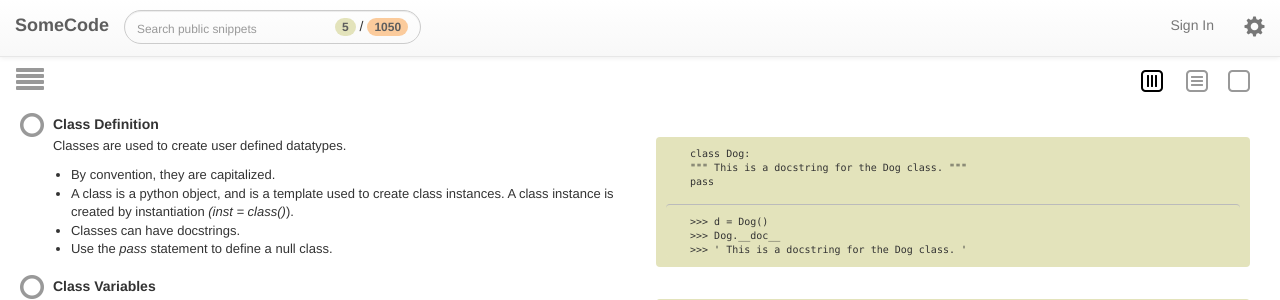
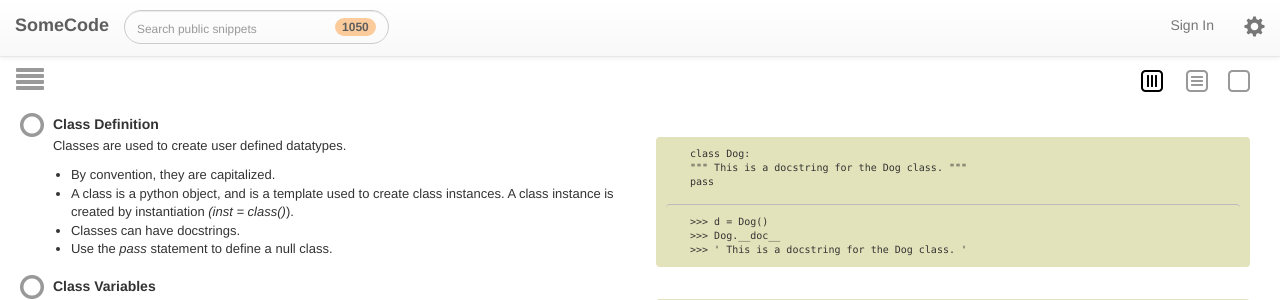
Before and after one commit to JohnNmiMa/MVP, a Flask app: page / in a window 1280 px wide. Shown: the top 300 px of the page. Run offline with Flask 2, Linux system fonts and the light colour scheme; style sheets or scripts are compiled from the project's sources; some libraries are stand-ins or nearby versions.

Commit message:
Search only public snippets when logged out

```diff
--- a/app/templates/header.html
+++ b/app/templates/header.html
@@ -18,8 +18,12 @@
                 {% endif %}
                 <input type="text" id="snippetSearchField" class="form-control reset" placeholder='{{ph}}'>
                 <div id="snippetSearchSelectorDiv">
-                    <span id="personalSnippetCounter" class="badge left">5</span> /
-                    <span id="publicSnippetCounter" class="badge right">1050</span>
+                    {% if name %}
+                        <span id="personalSnippetCounter" class="badge left">5</span> /
+                        <span id="publicSnippetCounter" class="badge right">1050</span>
+                    {% else %}
+                        <span id="publicSnippetCounter" class="badge right">1050</span>
+                    {% endif %}
                 </div id="">
             </div>
         </form>
```
